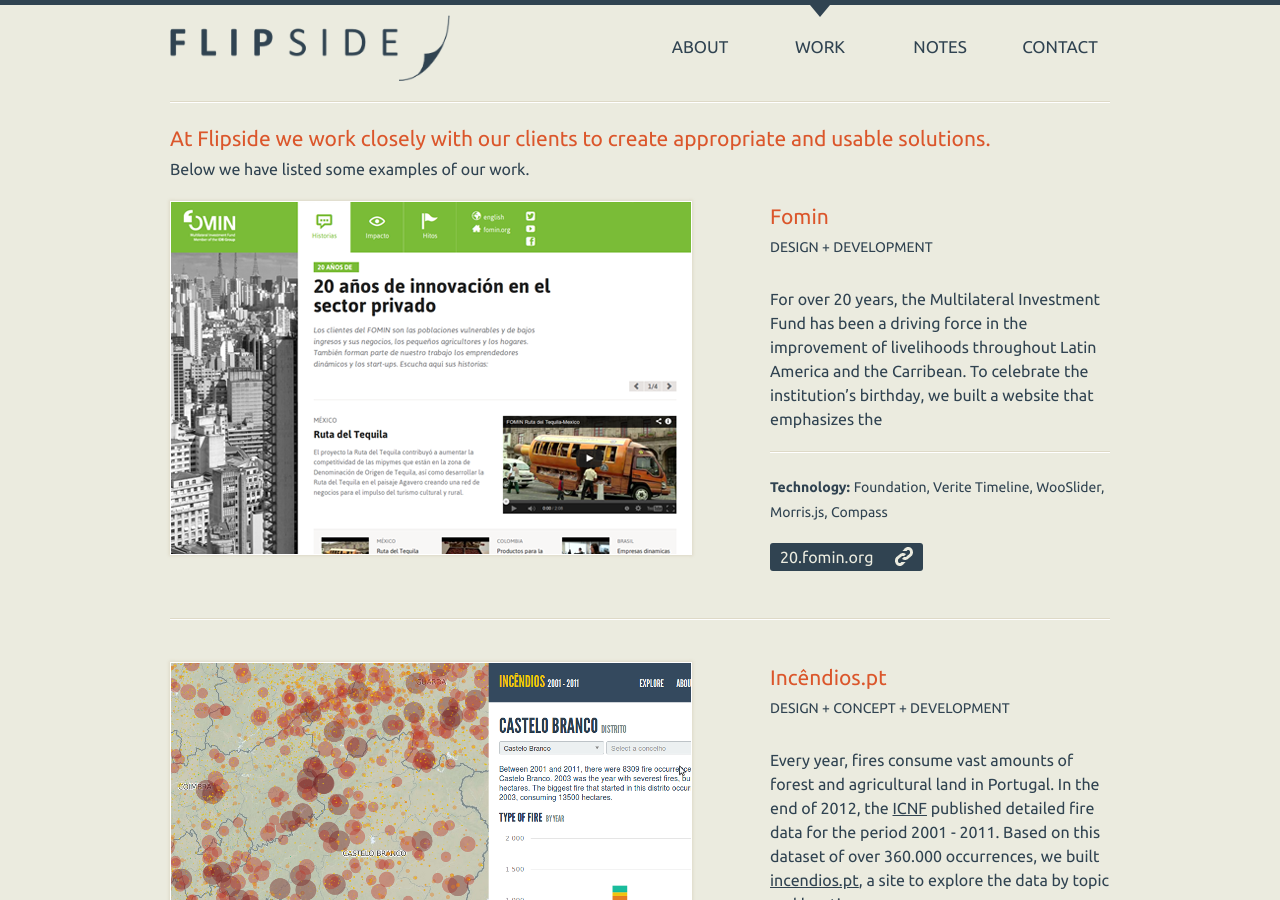
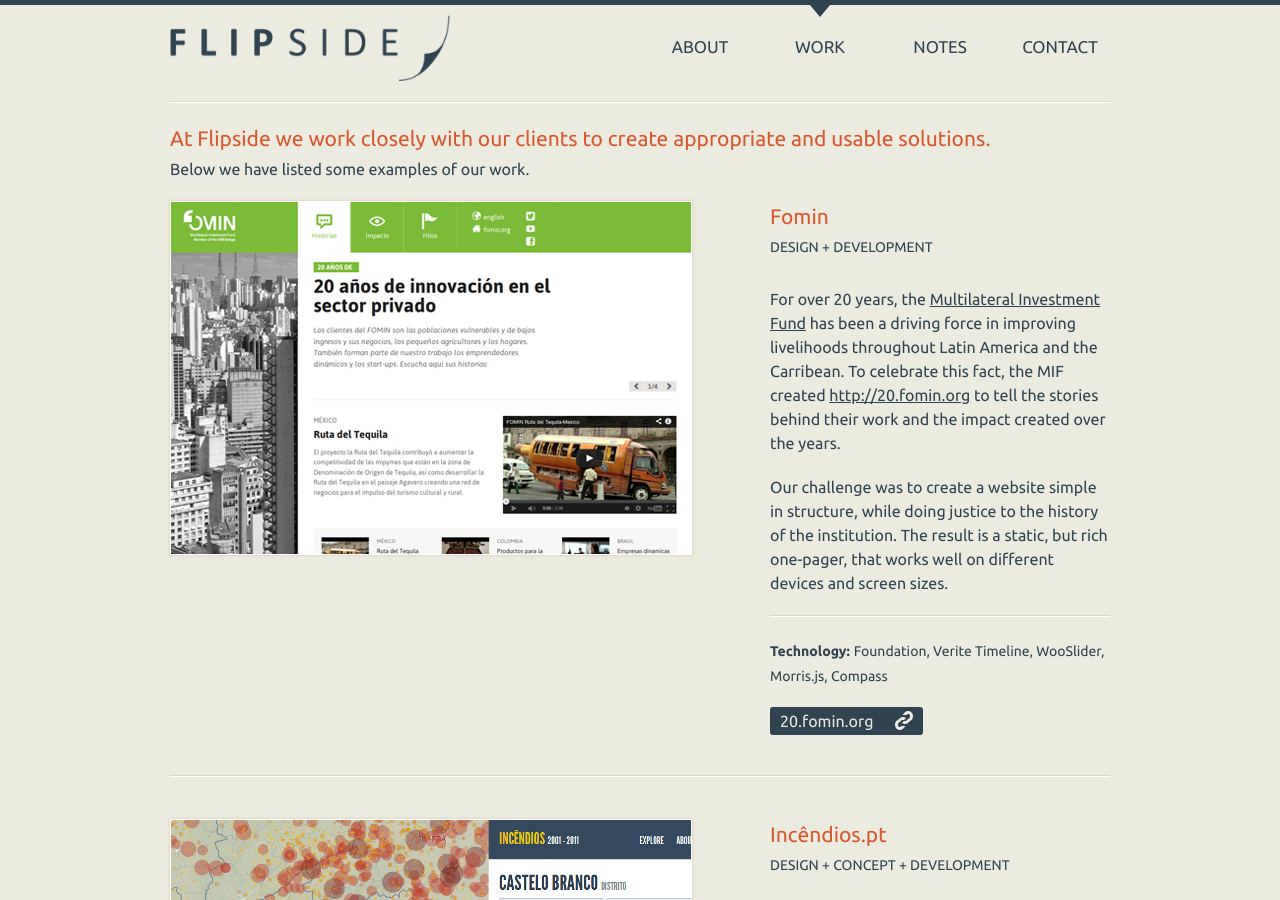
Before and after one commit to flipside-org/flipside.org, a Jekyll site: the page built from projects.html, in a window 1280 px wide and 900 px high. Built offline with Jekyll 4.4.1, drawn with Linux system fonts in a browser that asks for light colours; nearby versions of some CDN libraries.

Commit message:
Change description Fomin project

```diff
--- a/_posts/projects/2013-07-30-Fomin.md
+++ b/_posts/projects/2013-07-30-Fomin.md
@@ -13,4 +13,6 @@
   text: 20.fomin.org
 
 ---
-For over 20 years, the Multilateral Investment Fund has been a driving force in the improvement of livelihoods throughout Latin America and the Carribean. To celebrate the institution's birthday, we built a website that emphasizes the
+For over 20 years, the [Multilateral Investment Fund](http://fomin.org) has been a driving force in improving livelihoods throughout Latin America and the Carribean. To celebrate this fact, the MIF created [http://20.fomin.org](http://20.fomin.org) to tell the stories behind their work and the impact created over the years.
+
+Our challenge was to create a website simple in structure, while doing justice to the history of the institution. The result is a static, but rich one-pager, that works well on different devices and screen sizes.
--- a/index.html
+++ b/index.html
@@ -38,7 +38,7 @@
             <img src="images/projects/fomin-thumb.png" class="one-third-border column alpha omega" />
             <div class="description">
               Fomin<br/>
-              Website for the 20 years of fomin<br/>
+              Website for the 20 years of the MIF<br/>
               <div class="center">
                 View details
               </div>
```
